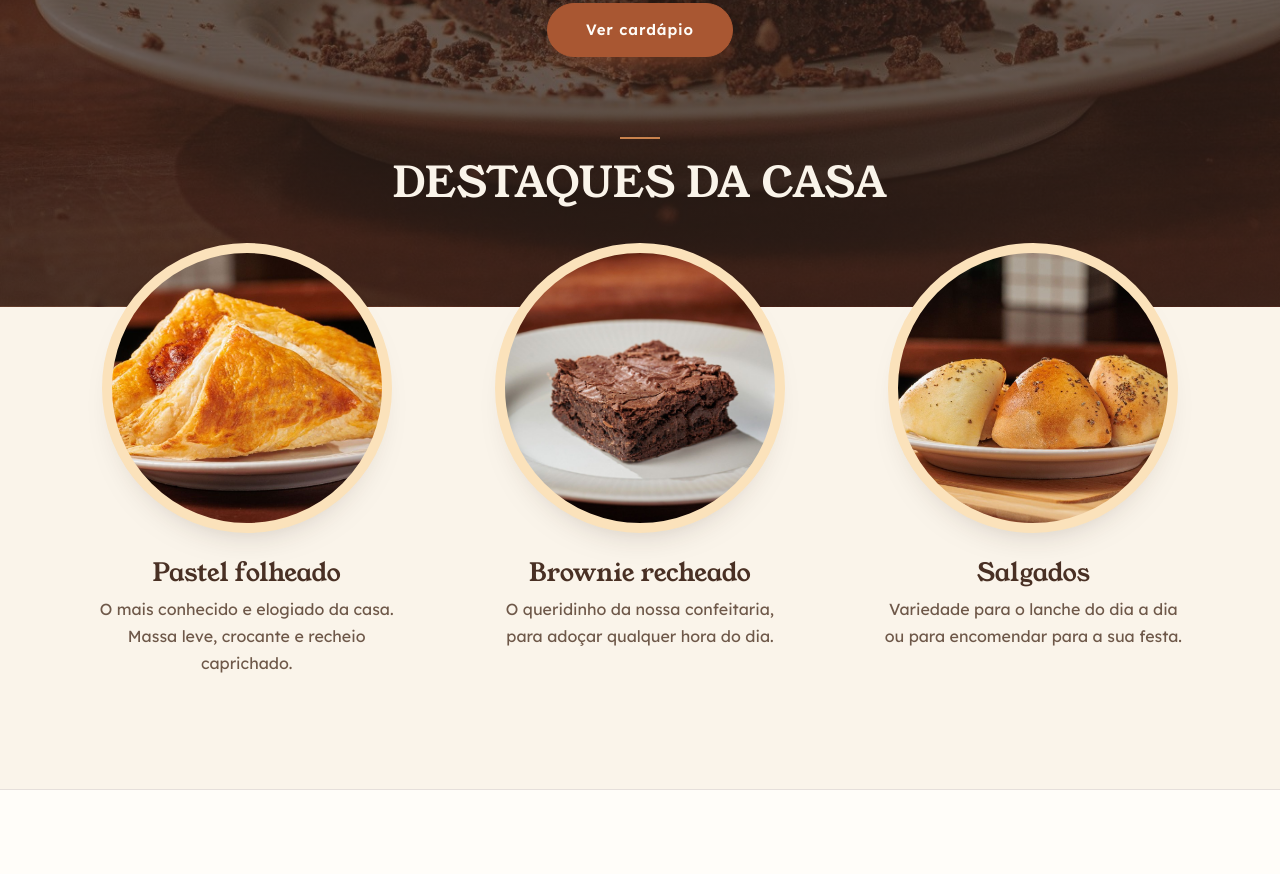
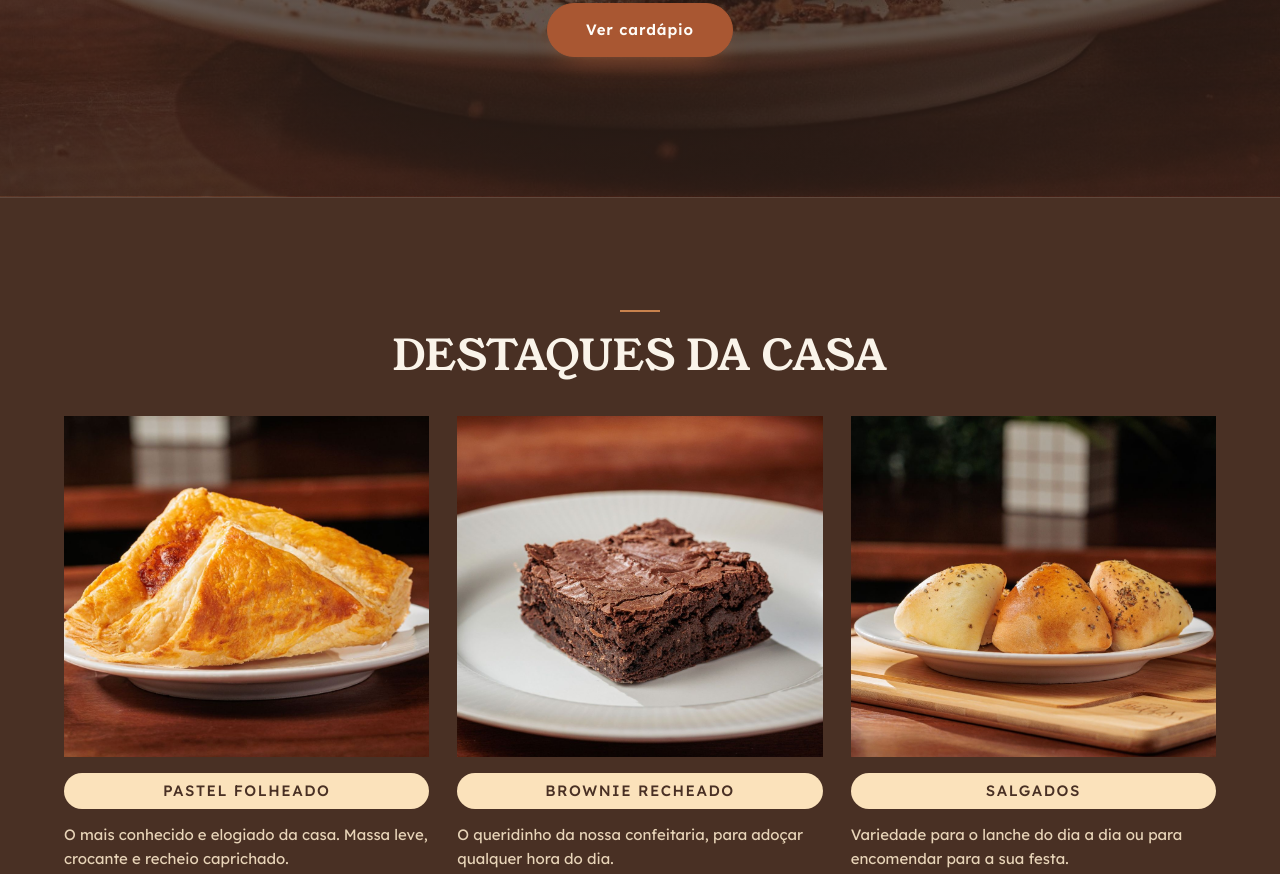
Before and after one commit to paulinhaproflm-ops/padaria-landing-page, a plain HTML site: page index.html in a window 1280 px wide. Shown: the part 678-1552 px from the top of the page. Drawn offline with Linux system fonts and the light colour scheme.

Commit message:
Destaques no estilo "Our Menu" da referência
Faixa marrom própria, fotos retangulares, nome do produto em pílula
creme e texto curto embaixo.

Co-Authored-By: Claude Opus 5.5 <noreply@anthropic.com>
Claude-Session: https://claude.ai/code/session_015F88mMQjZNGv1VMR1R3jpz

```diff
--- a/css/style.css
+++ b/css/style.css
@@ -295,7 +295,7 @@ main section > p {
     text-align: center;
     min-height: 860px;
     padding-top: 190px;
-    padding-bottom: 250px;
+    padding-bottom: 140px;
     background-color: var(--marrom-profundo);
     background-image:
         linear-gradient(180deg, rgba(48, 32, 25, 0.72) 0%, rgba(48, 32, 25, 0.6) 45%, rgba(48, 32, 25, 0.82) 100%),
@@ -390,9 +390,9 @@ main section > p {
 /* ===== DESTAQUES: cards sobrepostos ao hero ===== */
 .destaques {
     position: relative;
-    margin-top: -170px;
-    padding-top: 0;
-    background: none;
+    margin-top: 0;
+    background-color: var(--marrom);
+    border-top: 1px solid rgba(250, 244, 234, 0.12);
 }
 
 .cards {
@@ -419,49 +419,63 @@ main section > p {
     color: var(--texto-suave);
 }
 
-/* destaques: fotos em círculo com contorno creme (referência "Best Seller") */
+/* destaques no estilo "Our Menu" da referência:
+   foto retangular, etiqueta creme em pílula e texto curto */
+.destaques .cards {
+    grid-template-columns: repeat(auto-fit, minmax(220px, 1fr));
+    gap: 28px;
+}
+
 .destaques .card {
     background: none;
     border: none;
     box-shadow: none;
     padding: 0;
-    text-align: center;
+    transition: transform 250ms ease;
+}
+
+.destaques .card:hover {
+    transform: translateY(-4px);
 }
 
 .destaques .card h3 {
-    margin: 0 0 8px;
+    font-family: var(--fonte-texto);
+    font-size: 15px;
+    font-weight: 500;
+    letter-spacing: 0.1em;
+    text-transform: uppercase;
+    text-align: center;
+    color: var(--marrom);
+    background-color: var(--creme-pedido);
+    border-radius: 999px;
+    padding: 9px 16px;
+    margin: 0 0 14px;
 }
 
 .destaques .card p {
-    max-width: 300px;
-    margin: 0 auto;
+    margin: 0;
+    font-size: 15px;
+    line-height: 1.6;
+    color: var(--bege);
 }
 
 .destaques .card::before {
     content: "";
     display: block;
-    width: min(270px, 100%);
-    aspect-ratio: 1 / 1;
-    margin: 0 auto 26px;
-    border-radius: 50%;
-    border: 10px solid var(--creme-pedido);
+    width: 100%;
+    aspect-ratio: 1.07 / 1;
+    margin: 0 0 16px;
+    border-radius: 0;
     background-color: var(--bege-claro);
     background-position: center;
     background-size: cover;
     background-repeat: no-repeat;
-    box-shadow: var(--sombra);
-    transition: transform 250ms ease, box-shadow 250ms ease;
-}
-
-.destaques .card:hover::before {
-    transform: translateY(-4px);
-    box-shadow: var(--sombra-hover);
 }
 
 .destaques .card:nth-child(1)::before {
     background-image: url("../img/pastel-folheado.jpg");
     background-position: 45% 60%;
-    background-size: 150%;
+    background-size: cover;
 }
 
 .destaques .card:nth-child(2)::before {
@@ -471,8 +485,8 @@ main section > p {
 
 .destaques .card:nth-child(3)::before {
     background-image: url("../img/salgados.jpg");
-    background-position: center 62%;
-    background-size: 135%;
+    background-position: center 64%;
+    background-size: cover;
 }
 
 /* o título da seção fica sobre o fundo do hero */
@@ -969,7 +983,7 @@ footer small {
         gap: 48px;
         min-height: 0;
         padding-top: 250px;
-        padding-bottom: 200px;
+        padding-bottom: 110px;
     }
 
     .hero h1 {
@@ -977,7 +991,7 @@ footer small {
     }
 
     .destaques {
-        margin-top: -140px;
+        margin-top: 0;
     }
 
     .cardapio,
@@ -1050,7 +1064,7 @@ footer small {
         grid-template-columns: 1fr;
         gap: 40px;
         padding-top: 200px;
-        padding-bottom: 150px;
+        padding-bottom: 90px;
         background-image:
             linear-gradient(180deg, rgba(48, 32, 25, 0.9) 0%, rgba(48, 32, 25, 0.72) 55%, rgba(48, 32, 25, 0.85) 100%),
             url("../img/hero-brownie.jpg");
@@ -1078,7 +1092,7 @@ footer small {
 
 
     .destaques {
-        margin-top: -100px;
+        margin-top: 0;
     }
 
     .cards {
```
